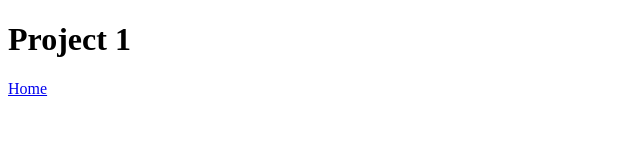
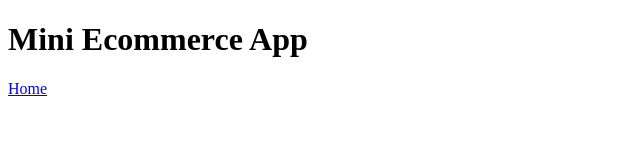
Before and after one commit to jamesdfurtado/portfolio, a plain HTML site: page pages/mini-ecommerce.html in a window 1280 px wide. Shown: the whole page, without its empty margins (0-640 px from the left). Drawn offline with Linux system fonts and the light colour scheme.

Commit message:
playin around w/ the project

```diff
--- a/pages/mini-ecommerce.html
+++ b/pages/mini-ecommerce.html
@@ -2,14 +2,14 @@
 <html lang="en">
 <head>
     <meta charset="UTF-8" />
-    <title>Portfolio - Project 1</title>
+    <title>Portfolio - Ecommerce App</title>
     <meta name="viewport" content="width=device-width,initial-scale=1" />
     <meta name="description" content="" />
     <link rel="icon" href="../favicon.png">
 </head>
 
 <body>
-    <h1>Project 1</h1>
+    <h1>Mini Ecommerce App</h1>
     <a href="..">Home</a>
 
 </body>
```
